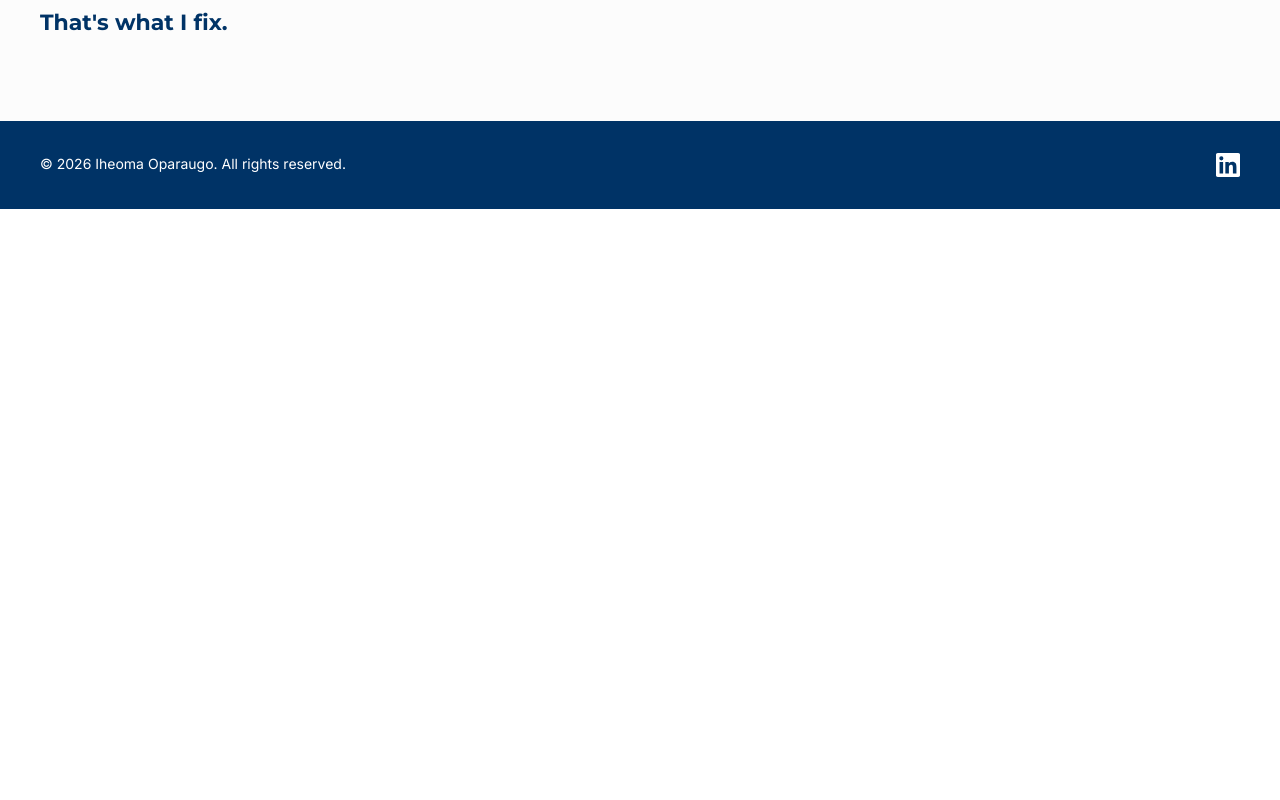
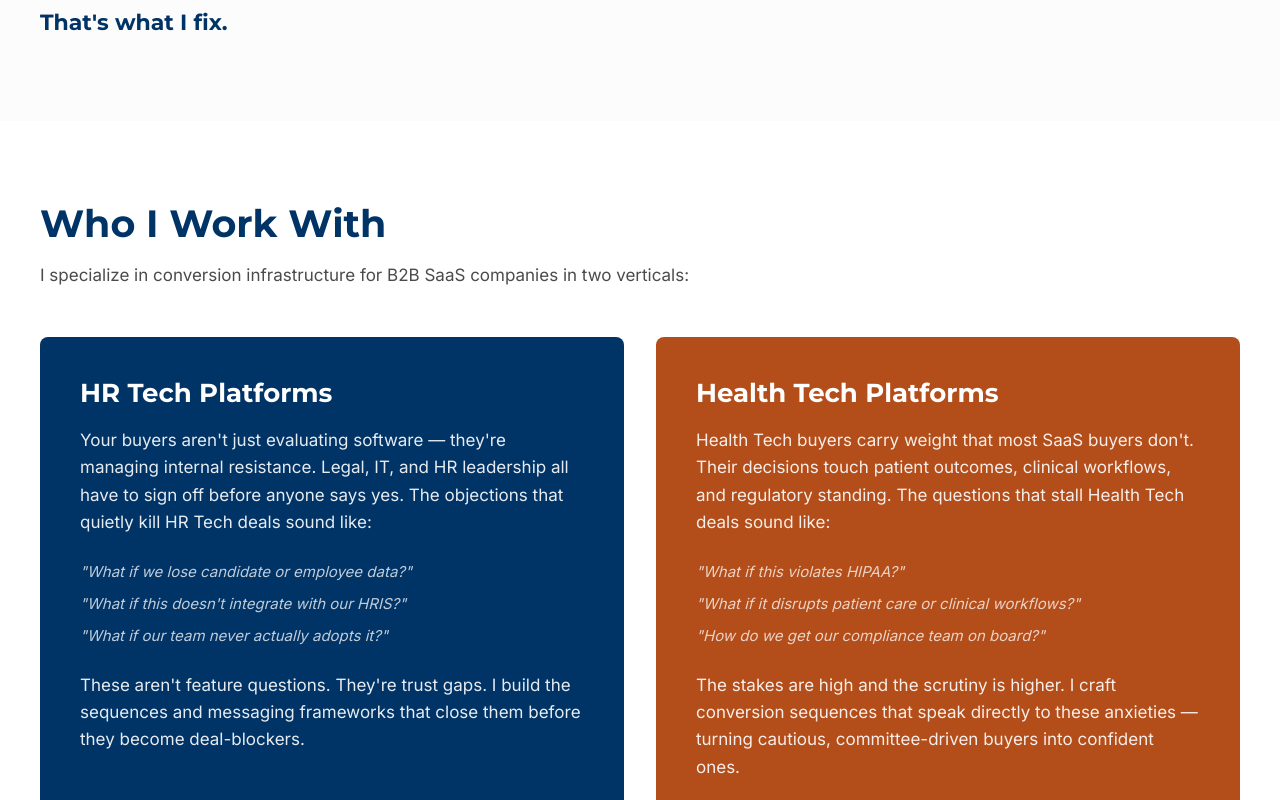
Before and after one commit to Homi011/iheoma-oparaugo, a Next.js app: page / in a window 1280 px wide. Shown: the part 1340-2140 px from the top of the page. Before the commit the page ends 1549 px from the top, so only its background shows below. Built offline with nearby package versions, Linux system fonts and the light colour scheme.

Commit message:
Add Who I Work With section

```diff
--- a/app/page.tsx
+++ b/app/page.tsx
@@ -63,6 +63,64 @@ export default function Home() {
             </p>
           </div>
         </div>
+      </section>{/* 3.3 WHO I WORK WITH */}
+      <section style={{ backgroundColor: '#ffffff', padding: '80px 24px' }}>
+        <div style={{ maxWidth: '1200px', margin: '0 auto' }}>
+          <h2 style={{ fontFamily: 'Montserrat, sans-serif', fontWeight: 700, fontSize: 'clamp(30px, 4vw, 38px)', color: '#003366', marginBottom: '16px' }}>
+            Who I Work With
+          </h2>
+          <p style={{ fontFamily: 'Inter, sans-serif', fontSize: '17px', lineHeight: 1.6, color: '#4b4b4b', maxWidth: '720px', marginBottom: '48px' }}>
+            I specialize in conversion infrastructure for B2B SaaS companies in two verticals:
+          </p>
+
+          <div style={{ display: 'grid', gridTemplateColumns: 'repeat(auto-fit, minmax(300px, 1fr))', gap: '32px' }}>
+
+            {/* HR Tech Card */}
+            <div style={{ backgroundColor: '#003366', borderRadius: '8px', padding: '40px', color: '#ffffff' }}>
+              <h3 style={{ fontFamily: 'Montserrat, sans-serif', fontWeight: 700, fontSize: '26px', color: '#ffffff', marginBottom: '16px' }}>
+                HR Tech Platforms
+              </h3>
+              <p style={{ fontFamily: 'Inter, sans-serif', fontSize: '17px', lineHeight: 1.6, color: 'rgba(255,255,255,0.9)', marginBottom: '24px' }}>
+                Your buyers aren't just evaluating software — they're managing internal resistance. Legal, IT, and HR leadership all have to sign off before anyone says yes. The objections that quietly kill HR Tech deals sound like:
+              </p>
+              {[
+                '"What if we lose candidate or employee data?"',
+                '"What if this doesn\'t integrate with our HRIS?"',
+                '"What if our team never actually adopts it?"',
+              ].map((objection, i) => (
+                <p key={i} style={{ fontFamily: 'Inter, sans-serif', fontSize: '15px', lineHeight: 1.6, color: 'rgba(255,255,255,0.75)', fontStyle: 'italic', marginBottom: '8px' }}>
+                  {objection}
+                </p>
+              ))}
+              <p style={{ fontFamily: 'Inter, sans-serif', fontSize: '17px', lineHeight: 1.6, color: 'rgba(255,255,255,0.9)', marginTop: '24px', margin: '24px 0 0' }}>
+                These aren't feature questions. They're trust gaps. I build the sequences and messaging frameworks that close them before they become deal-blockers.
+              </p>
+            </div>
+
+            {/* Health Tech Card */}
+            <div style={{ backgroundColor: '#b34d19', borderRadius: '8px', padding: '40px', color: '#ffffff' }}>
+              <h3 style={{ fontFamily: 'Montserrat, sans-serif', fontWeight: 700, fontSize: '26px', color: '#ffffff', marginBottom: '16px' }}>
+                Health Tech Platforms
+              </h3>
+              <p style={{ fontFamily: 'Inter, sans-serif', fontSize: '17px', lineHeight: 1.6, color: 'rgba(255,255,255,0.9)', marginBottom: '24px' }}>
+                Health Tech buyers carry weight that most SaaS buyers don't. Their decisions touch patient outcomes, clinical workflows, and regulatory standing. The questions that stall Health Tech deals sound like:
+              </p>
+              {[
+                '"What if this violates HIPAA?"',
+                '"What if it disrupts patient care or clinical workflows?"',
+                '"How do we get our compliance team on board?"',
+              ].map((objection, i) => (
+                <p key={i} style={{ fontFamily: 'Inter, sans-serif', fontSize: '15px', lineHeight: 1.6, color: 'rgba(255,255,255,0.75)', fontStyle: 'italic', marginBottom: '8px' }}>
+                  {objection}
+                </p>
+              ))}
+              <p style={{ fontFamily: 'Inter, sans-serif', fontSize: '17px', lineHeight: 1.6, color: 'rgba(255,255,255,0.9)', marginTop: '24px', margin: '24px 0 0' }}>
+                The stakes are high and the scrutiny is higher. I craft conversion sequences that speak directly to these anxieties — turning cautious, committee-driven buyers into confident ones.
+              </p>
+            </div>
+
+          </div>
+        </div>
       </section>
     </>
   );
```
